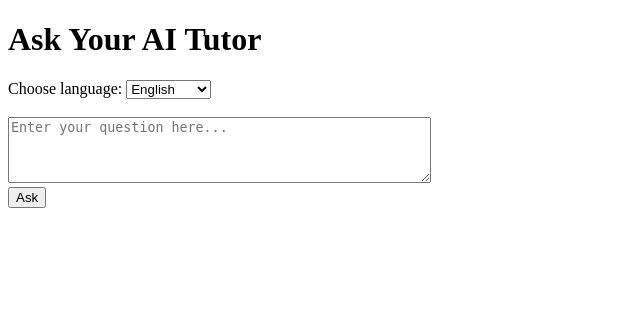
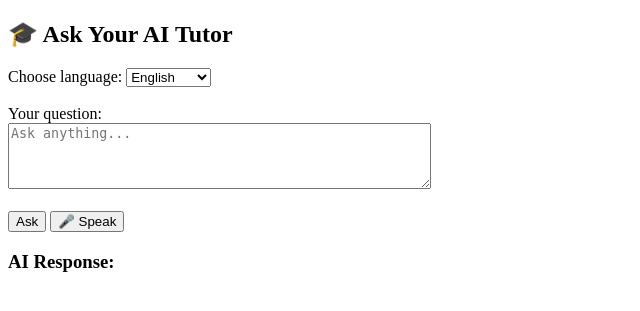
Before and after one commit to gogoii3008/AItutor, a Flask app: page / in a window 1280 px wide. Shown: the top 311 px of the page, without its empty margins (0-640 px from the left). Run offline with Flask 3, Linux system fonts and the light colour scheme.

Commit message:
Update index.html

```diff
--- a/templates/index.html
+++ b/templates/index.html
@@ -1,51 +1,66 @@
 <!DOCTYPE html>
 <html lang="en">
 <head>
-  <meta charset="UTF-8" />
-  <meta name="viewport" content="width=device-width, initial-scale=1.0"/>
+  <meta charset="UTF-8">
   <title>AI Tutor</title>
 </head>
 <body>
-  <h1>Ask Your AI Tutor</h1>
+  <h2>🎓 Ask Your AI Tutor</h2>
 
-  <form id="ask-form" method="POST">
-    <label>Choose language:
-      <select name="language" id="language">
-        <option value="english">English</option>
-        <option value="hindi">Hindi</option>
-        <option value="assamese">Assamese</option>
-      </select>
-    </label>
-    <br/><br/>
+  <form id="ask-form">
+    <label for="language">Choose language:</label>
+    <select name="language" id="language">
+      <option value="english">English</option>
+      <option value="hindi">Hindi</option>
+      <option value="assamese">Assamese</option>
+    </select><br><br>
 
-    <textarea name="question" id="question" rows="4" cols="50" placeholder="Enter your question here..."></textarea><br/>
+    <label for="question">Your question:</label><br>
+    <textarea id="question" name="question" rows="4" cols="50" placeholder="Ask anything..."></textarea><br><br>
+
     <button type="submit">Ask</button>
+    <button type="button" onclick="startRecording()">🎤 Speak</button>
   </form>
 
-  <div id="response" style="margin-top:20px;"></div>
-  <audio id="audio" controls style="display:none;"></audio>
+  <h3>AI Response:</h3>
+  <div id="response" style="margin-bottom: 1rem;"></div>
+  <audio id="audio" controls style="display: none;"></audio>
 
   <script>
-    const form = document.getElementById('ask-form');
-    form.onsubmit = async (e) => {
+    // Form handling
+    document.getElementById("ask-form").addEventListener("submit", async (e) => {
       e.preventDefault();
-      const formData = new FormData(form);
-      const res = await fetch('/ask', {
-        method: 'POST',
-        body: formData
+      const formData = new FormData(e.target);
+      const res = await fetch("/ask", {
+        method: "POST",
+        body: formData,
       });
+      const data = await res.json();
+      document.getElementById("response").innerText = data.answer || "No answer.";
+      const audio = document.getElementById("audio");
+      audio.src = data.audio;
+      audio.style.display = "block";
+      audio.play();
+    });
 
-      const data = await res.json();
-      if (data.answer) {
-        document.getElementById('response').innerText = data.answer;
-        const audio = document.getElementById('audio');
-        audio.src = data.audio;
-        audio.style.display = 'block';
-        audio.play();
-      } else {
-        document.getElementById('response').innerText = data.error || 'An error occurred';
-      }
-    };
+    // Voice input
+    function startRecording() {
+      const recognition = new (window.SpeechRecognition || window.webkitSpeechRecognition)();
+      recognition.lang = "en-IN";
+      recognition.interimResults = false;
+      recognition.maxAlternatives = 1;
+
+      recognition.start();
+
+      recognition.onresult = (event) => {
+        const transcript = event.results[0][0].transcript;
+        document.getElementById("question").value = transcript;
+      };
+
+      recognition.onerror = (event) => {
+        alert("Speech recognition error: " + event.error);
+      };
+    }
   </script>
 </body>
 </html>
```
